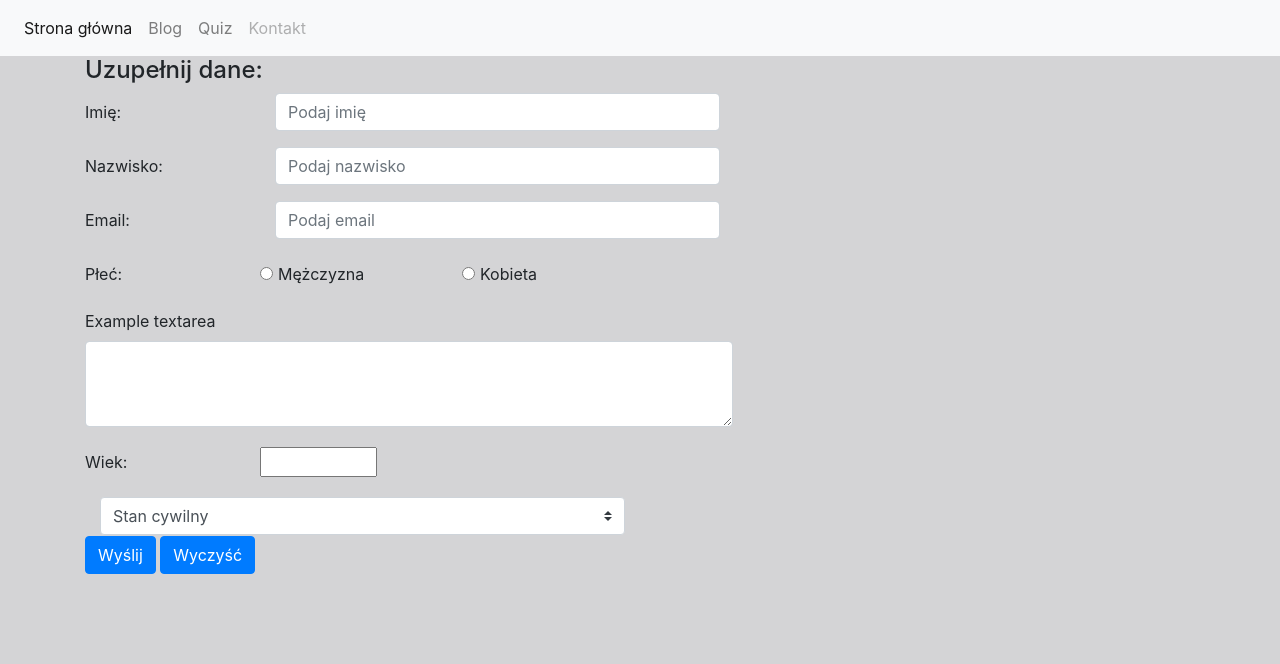
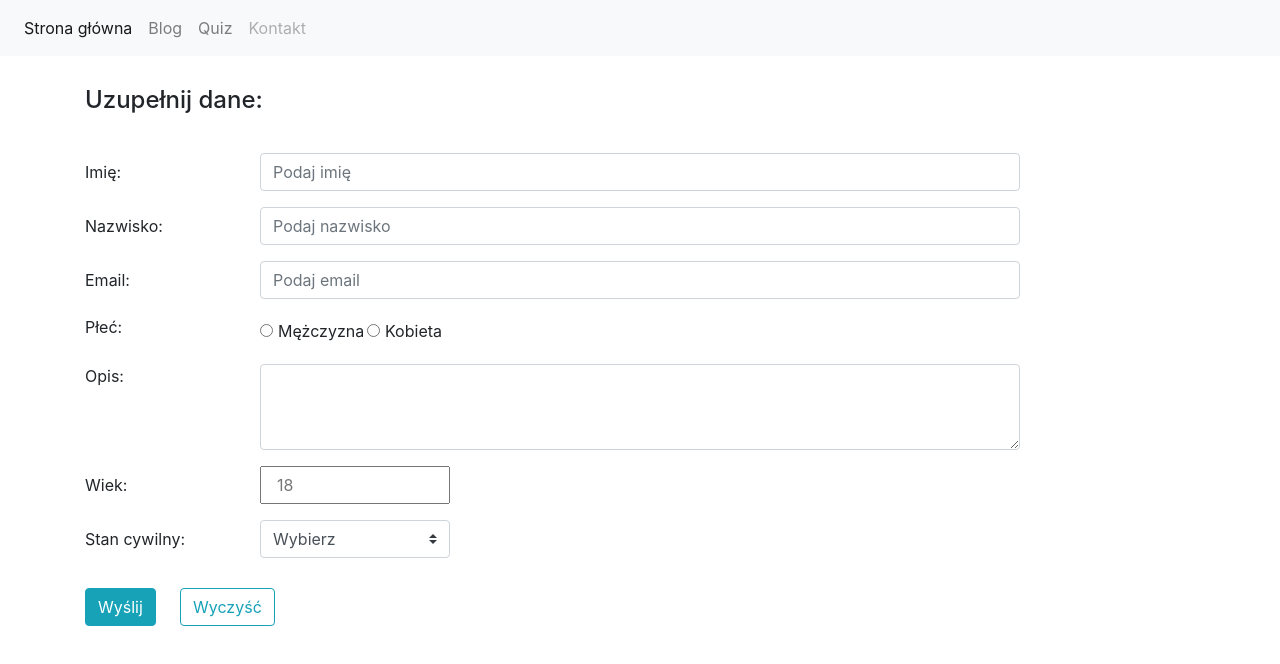
Before and after one commit to ateodorczyk/T1, a plain HTML site: page kontakt.html in a window 1280 px wide. Drawn offline with nearby package versions, Linux system fonts and the light colour scheme.

Commit message:
'form-design'

```diff
--- a/kontakt.html
+++ b/kontakt.html
@@ -6,7 +6,7 @@
     <link rel="stylesheet" href="https://stackpath.bootstrapcdn.com/bootstrap/4.1.3/css/bootstrap.min.css" integrity="sha384-MCw98/SFnGE8fJT3GXwEOngsV7Zt27NXFoaoApmYm81iuXoPkFOJwJ8ERdknLPMO" crossorigin="anonymous">
     <link rel="stylesheet" href="style.css">
 </head>
-<body>
+<body class="background">
 <nav class="navbar navbar-expand-lg navbar-light bg-light">
     <button class="navbar-toggler" type="button" data-toggle="collapse" data-target="#navbarNav" aria-controls="navbarNav" aria-expanded="false" aria-label="Toggle navigation">
         <span class="navbar-toggler-icon"></span>
@@ -33,67 +33,67 @@
         <h4>Uzupełnij dane:</h4>
         <form>
             <div class="form-group row">
-            <label class="col-sm-2 col-form-label">Imię:</label>
-            <div class="col-sm-5">
-                <input type="text" class="form-control" placeholder="Podaj imię">
-            </div>
+                <label class="col-2 col-form-label">Imię:</label>
+                <input type="text" class="col-8 form-control" placeholder="Podaj imię">
+                <div class="col-2"></div>
             </div>
 
             <div class="form-group row">
                 <label class="col-sm-2 col-form-label">Nazwisko:</label>
-            <div class="col-sm-5">
-                <input type="text" class="form-control" placeholder="Podaj nazwisko">
-            </div>
+                <input type="text" class="col-8 form-control" placeholder="Podaj nazwisko">
+                <div class="col-2"></div>
             </div>
 
             <div class="form-group row">
                 <label class="col-sm-2 col-form-label">Email:</label>
-            <div class="col-sm-5">
-                <input type="text" class="form-control" placeholder="Podaj email">
-            </div>
+                <input type="text" class="col-sm-8 form-control" placeholder="Podaj email">
+                <div class="col-2"></div>
             </div>
 
             <div class="form-group row">
-            <label class="col-sm-2 col-form-label">Płeć:</label>
-            <div class="col-sm-2 form-check form-check-inline">
+                <label class="col-2 ">Płeć:</label>
+                <div class="col-1 form-check form-check-inline">
                     <input class="form-check-input" type="radio" name="inlineRadioOptions" id="inlineRadio1" value="option1">
                     <label class="form-check-label" for="inlineRadio1">Mężczyzna</label>
                 </div>
-            <div class="col-sm-2 form-check form-check-inline">
+                <div class="col-1 form-check form-check-inline">
                     <input class="form-check-input" type="radio" name="inlineRadioOptions" id="inlineRadio2" value="option2">
                     <label class="form-check-label" for="inlineRadio2">Kobieta</label>
                 </div>
+                <div class="col-8"></div>
             </div>
 
-        <div class="form-group">
-            <label for="exampleFormControlTextarea1">Example textarea</label>
-            <textarea class="form-control col-sm-7" id="exampleFormControlTextarea1" rows="3"></textarea>
+            <div class="form-group row">
+                <label class="col-2" for="exampleFormControlTextarea1">Opis:</label>
+                <textarea class="col-8 form-control" id="exampleFormControlTextarea1" rows="3"></textarea>
+                <div class="col-2"></div>
             </div>
 
 
             <div class="form-group row">
-            <label class="col-sm-2 col-form-label">Wiek:</label>
-            <div class="col-sm-2 form-check form-check-inline">
-                <input class="form-check-input col-sm-8" type="number" min="1" max="120" value="Wiek">
-            </div>
+                <label class="col-2 col-form-label">Wiek:</label>
+                <input class="col-2" type="number" placeholder="18" min="18" max="120" value="Wiek">
+                <div class="col-8"></div>
             </div>
 
-        <div class="col-sm-6">
-            <select class="custom-select">
-                <option selected>Stan cywilny</option>
+            <div class="form-group row">
+                <label class="col-2 col-form-label">Stan cywilny:</label>
+                 <select class="col-2 custom-select">
+                        <option selected>Wybierz</option>
                         <option value="1">Panna/Kawaler</option>
                         <option value="2">Mężatka/Żonaty</option>
                         <option value="3">Wdowa/Wdowiec</option>
                     </select>
+                <div class="col-8"></div>
             </div>
-        <div class="col-sm-6"></div>
 
-            <button type="submit" class="btn btn-primary">Wyślij</button>
-            <button type="" class="btn btn-primary">Wyczyść</button>
-
+            <div class="form-group row button">
+                <div class="col-1 "> <button type="submit" class="btn btn-info">Wyślij</button> </div>
+                <div class="col-1 "> <button type="" class="btn btn-outline-info">Wyczyść</button> </div>
+                <div class="col-10"></div>
+            </div>
         </form>
     </div>
-
 
 
 <script src="https://code.jquery.com/jquery-3.3.1.slim.min.js" integrity="sha384-q8i/X+965DzO0rT7abK41JStQIAqVgRVzpbzo5smXKp4YfRvH+8abtTE1Pi6jizo" crossorigin="anonymous"></script>
--- a/style.css
+++ b/style.css
@@ -1,5 +1,5 @@
 body{
-    background-color: #d4d4d6;
+    background-color: #ededed;
 }
 
 /*
@@ -10,6 +10,20 @@ ul li{
 }
 */
 
+h4{
+    padding: 30px 0;
+}
+
 .center{
     text-align: center;
 }
+
+
+.background{
+    background-color: #fff;
+}
+
+.button{
+    margin-top: 30px;
+    text-align: left;
+}
```
Lines whose indentation alone changed are shown as unchanged.
